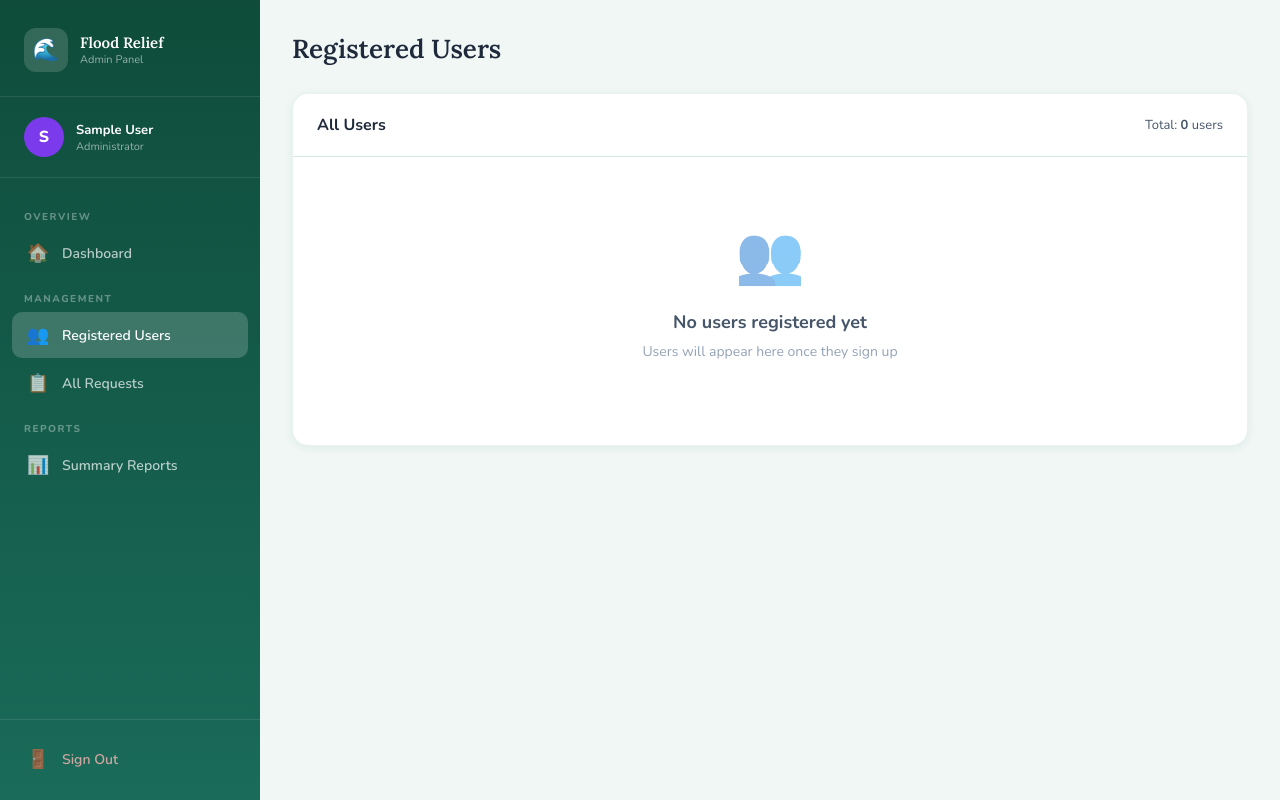
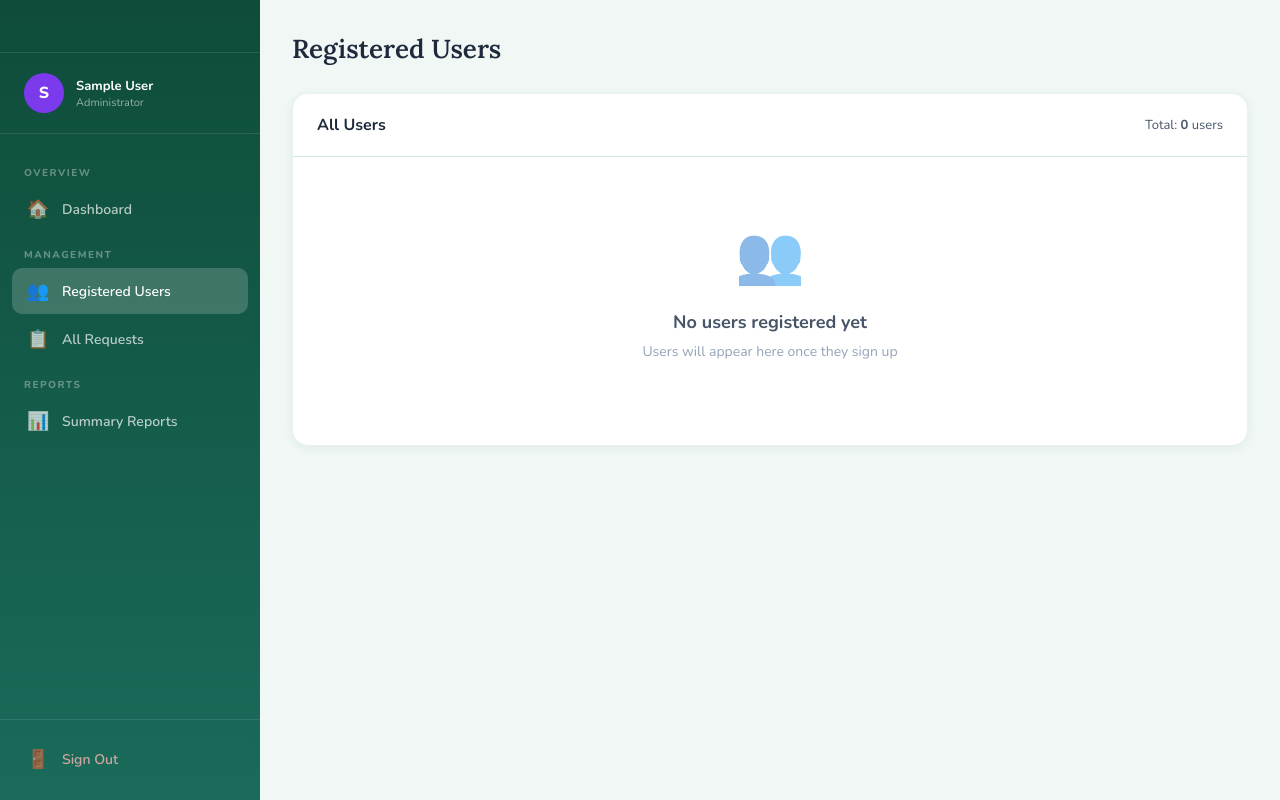
Before and after one commit to sandeepa-2004/CSC-1051-Project, a PHP site: page /admin/users.php in a window 1280 px wide. Run offline with PHP 8.4, Linux system fonts and the light colour scheme; the visitor is signed in with stand-in values (Sample User, id 1); data that the repository does not hold is empty.

Commit message:
edited some html parts

```diff
--- a/admin/sidebar.php
+++ b/admin/sidebar.php
@@ -4,11 +4,8 @@ $current = basename($_SERVER['PHP_SELF']);
 <aside class="sidebar">
     <div class="sidebar-header">
         <a href="dashboard.php" class="sidebar-logo">
-            <div class="icon">🌊</div>
-            <div class="text">
-                <h2>Flood Relief</h2>
-                <p>Admin Panel</p>
-            </div>
+
+
         </a>
     </div>
 
--- a/index.php
+++ b/index.php
@@ -94,7 +94,7 @@ if ($_SERVER["REQUEST_METHOD"] == "POST") {
     <div class="auth-card">
 
         <div class="auth-logo">
-            <div class="logo-icon">🌊</div>
+
             <h1>Flood Relief Management</h1>
             <p>Sri Lanka Emergency Response System</p>
         </div>
--- a/register.php
+++ b/register.php
@@ -98,7 +98,7 @@ if ($_SERVER["REQUEST_METHOD"] == "POST") {
 <div class="auth-wrapper">
     <div class="auth-card">
         <div class="auth-logo">
-            <div class="logo-icon">🌊</div>
+
             <h1>Flood Relief Management</h1>
             <p>Sri Lanka Emergency Response System</p>
         </div>
--- a/user/dashboard.php
+++ b/user/dashboard.php
@@ -64,7 +64,7 @@ $recent = mysqli_query($conn, $recent_sql);
             <h1>
                 Hello, <?= htmlspecialchars(explode(' ', $_SESSION['user_name'])[0]) ?> 👋
             </h1>
-            <p>Here's an overview of your relief requests</p>
+
         </div>
 
 
--- a/user/edit_request.php
+++ b/user/edit_request.php
@@ -137,7 +137,7 @@ if ($_SERVER['REQUEST_METHOD'] === 'POST') {
 
 <div class="page-header">
     <h1>Edit Request #<?= $id ?></h1>
-    <p>Update your relief request details</p>
+
 </div>
 
 
--- a/user/new_request.php
+++ b/user/new_request.php
@@ -101,7 +101,7 @@ if ($_SERVER['REQUEST_METHOD'] === 'POST') {
 
         <div class="page-header">
             <h1>Submit Relief Request</h1>
-            <p>Fill in the details below to request flood relief assistance</p>
+
         </div>
 
 
--- a/user/requests.php
+++ b/user/requests.php
@@ -35,7 +35,7 @@ $requests = mysqli_query(
 
         <div class="page-header">
             <h1>My Relief Requests</h1>
-            <p>Track and manage all your submitted requests</p>
+
         </div>
 
 
```
Also changed, not shown: user/sidebar.php (+2 -7 lines).
